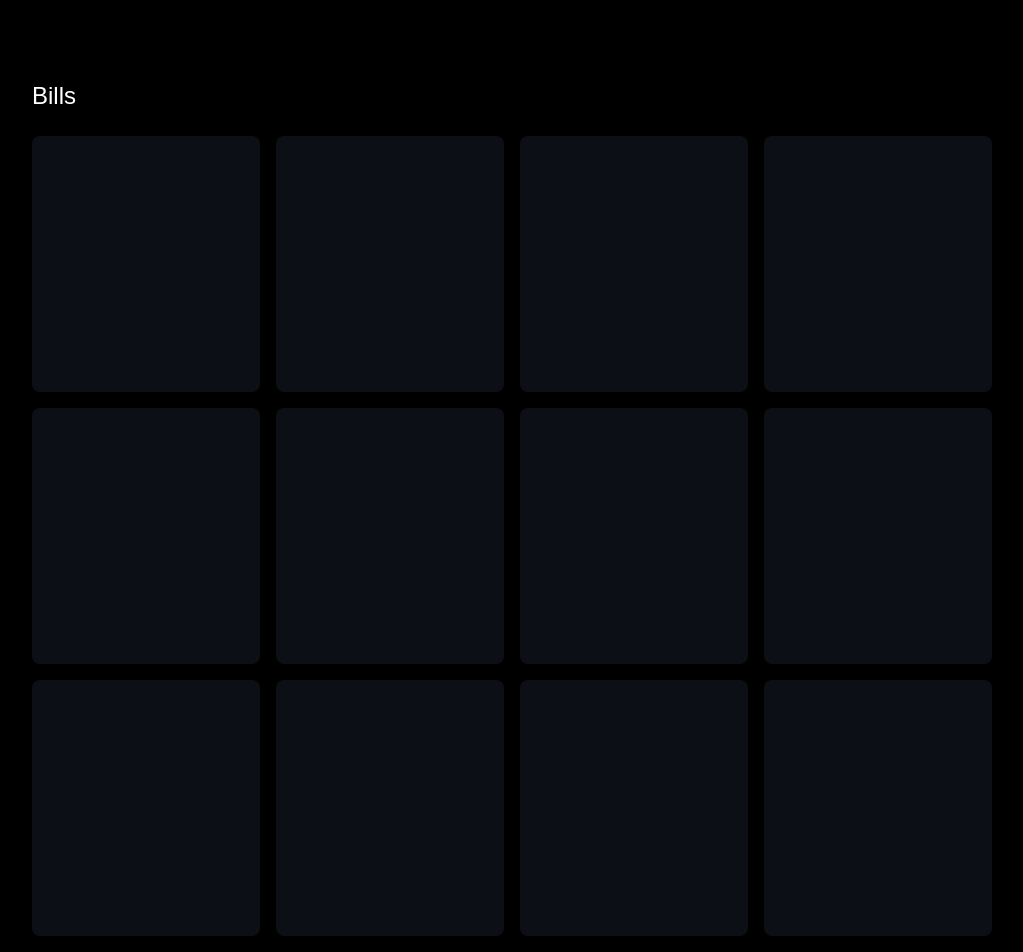
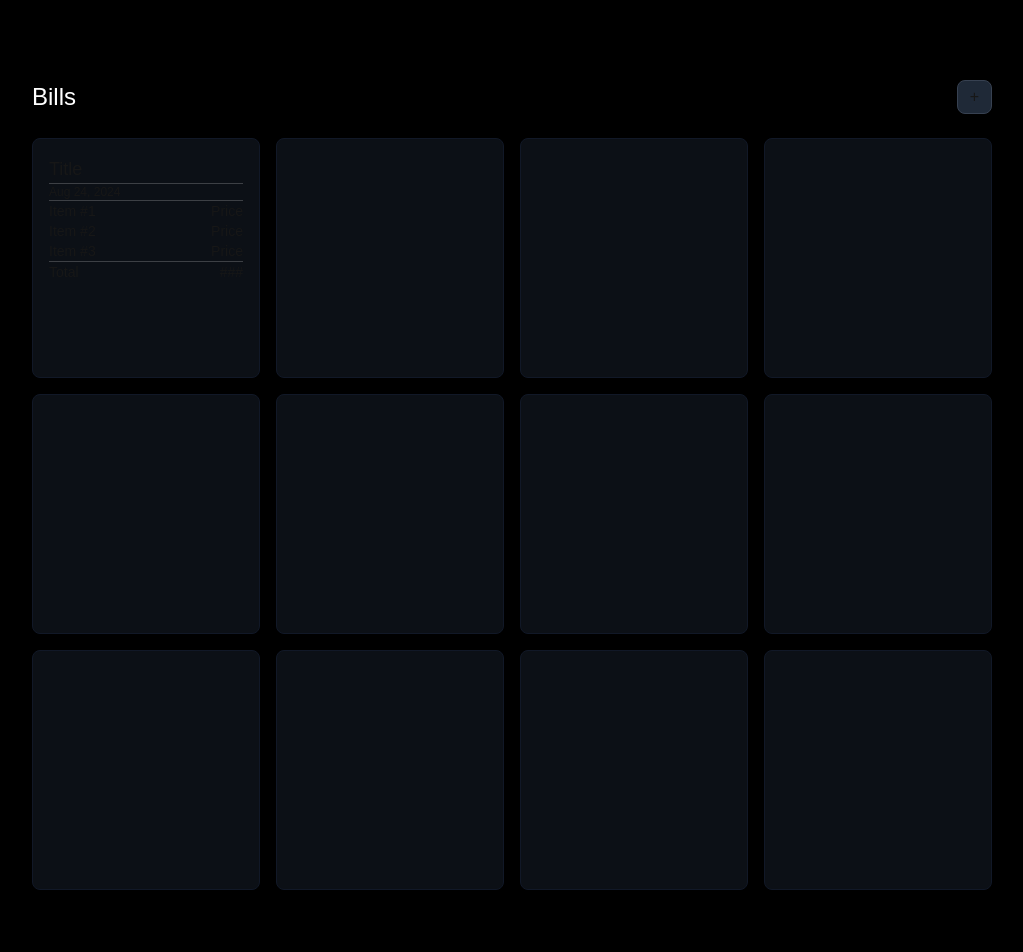
Before and after one commit to kirpnlbr/halve, a Next.js app: page / in a window 1280 px wide. Shown: the top 952 px of the page, without its empty margins (128-1151 px from the left). Built offline with nearby package versions, Linux system fonts and the light colour scheme.

Commit message:
feat: make bill grid responsive

```diff
--- a/app/page.tsx
+++ b/app/page.tsx
@@ -2,20 +2,54 @@ export default function Home() {
   return (
     <div className="max-w-5xl mx-auto pt-20 pb-20 px-8">
       <div className="space-y-6">
-        <h1 className="text-white font-medium text-2xl">Bills</h1>
-        <div className="grid grid-cols-1 md:grid-cols-3 lg:grid-cols-4 gap-4">
-          <div className="bg-gray-800 bg-opacity-40 rounded-lg p-4 h-80 md:h-72 lg:h-64 backdrop-blur-sm hover:bg-opacity-50 transition-all"></div>
-          <div className="bg-gray-800 bg-opacity-40 rounded-lg p-4 h-80 md:h-72 lg:h-64 backdrop-blur-sm hover:bg-opacity-50 transition-all"></div>
-          <div className="bg-gray-800 bg-opacity-40 rounded-lg p-4 h-80 md:h-72 lg:h-64 backdrop-blur-sm hover:bg-opacity-50 transition-all"></div>
-          <div className="bg-gray-800 bg-opacity-40 rounded-lg p-4 h-80 md:h-72 lg:h-64 backdrop-blur-sm hover:bg-opacity-50 transition-all"></div>
-          <div className="bg-gray-800 bg-opacity-40 rounded-lg p-4 h-80 md:h-72 lg:h-64 backdrop-blur-sm hover:bg-opacity-50 transition-all"></div>
-          <div className="bg-gray-800 bg-opacity-40 rounded-lg p-4 h-80 md:h-72 lg:h-64 backdrop-blur-sm hover:bg-opacity-50 transition-all"></div>
-          <div className="bg-gray-800 bg-opacity-40 rounded-lg p-4 h-80 md:h-72 lg:h-64 backdrop-blur-sm hover:bg-opacity-50 transition-all"></div>
-          <div className="bg-gray-800 bg-opacity-40 rounded-lg p-4 h-80 md:h-72 lg:h-64 backdrop-blur-sm hover:bg-opacity-50 transition-all"></div>
-          <div className="bg-gray-800 bg-opacity-40 rounded-lg p-4 h-80 md:h-72 lg:h-64 backdrop-blur-sm hover:bg-opacity-50 transition-all"></div>
-          <div className="bg-gray-800 bg-opacity-40 rounded-lg p-4 h-80 md:h-72 lg:h-64 backdrop-blur-sm hover:bg-opacity-50 transition-all"></div>
-          <div className="bg-gray-800 bg-opacity-40 rounded-lg p-4 h-80 md:h-72 lg:h-64 backdrop-blur-sm hover:bg-opacity-50 transition-all"></div>
-          <div className="bg-gray-800 bg-opacity-40 rounded-lg p-4 h-80 md:h-72 lg:h-64 backdrop-blur-sm hover:bg-opacity-50 transition-all"></div>
+
+        {/* Bills - header bar */}
+        <div className="flex items-center justify-between">
+          <h1 className="text-white font-medium text-2xl">Bills</h1>
+          <button className="rounded-lg bg-gray-800 border border-gray-700 px-3 py-1 hover:bg-opacity-90 transition-opacity">+</button>
+        </div>
+
+        {/* Grid for receipts */}
+        <div className="grid grid-cols-2 sm:grid-cols-3 lg:grid-cols-4 gap-4">
+
+          {/* Receipts */}
+          <div className="bg-gray-800 bg-opacity-40 border border-gray-900 rounded-lg p-4 h-52 md:h-72 lg:h-60 backdrop-blur-sm hover:bg-opacity-50 transition-all">
+
+            {/* Upper half containing title and date */}
+            <h2 className="text-md sm:text-lg">Title</h2>
+            <hr className="border-t border-white border-opacity-20" />
+            <p className="text-xs">Aug 24, 2024</p>
+            <hr className="border-t border-white border-opacity-20" />
+
+            {/* Middle containing item details */}
+            <div className="grid grid-cols-2 text-sm sm:text-md">
+              <p>Item #1</p>
+              <p className="text-right">Price</p>
+              <p>Item #2</p>
+              <p className="text-right">Price</p>
+              <p>Item #3</p>
+              <p className="text-right">Price</p>
+            </div>
+
+            {/* Lower half containing total amount */}
+            <hr className="border-t border-white border-opacity-20" />
+            <div className="grid grid-cols-2 text-sm sm:text-md">
+              <p>Total</p>
+              <p className="text-right">###</p>
+            </div>
+          </div>
+
+          <div className="bg-gray-800 bg-opacity-40 border border-gray-900 rounded-lg p-4 h-52 md:h-72 lg:h-60 backdrop-blur-sm hover:bg-opacity-50 transition-all"></div>
+          <div className="bg-gray-800 bg-opacity-40 border border-gray-900 rounded-lg p-4 h-52 md:h-72 lg:h-60 backdrop-blur-sm hover:bg-opacity-50 transition-all"></div>
+          <div className="bg-gray-800 bg-opacity-40 border border-gray-900 rounded-lg p-4 h-52 md:h-72 lg:h-60 backdrop-blur-sm hover:bg-opacity-50 transition-all"></div>
+          <div className="bg-gray-800 bg-opacity-40 border border-gray-900 rounded-lg p-4 h-52 md:h-72 lg:h-60 backdrop-blur-sm hover:bg-opacity-50 transition-all"></div>
+          <div className="bg-gray-800 bg-opacity-40 border border-gray-900 rounded-lg p-4 h-52 md:h-72 lg:h-60 backdrop-blur-sm hover:bg-opacity-50 transition-all"></div>
+          <div className="bg-gray-800 bg-opacity-40 border border-gray-900 rounded-lg p-4 h-52 md:h-72 lg:h-60 backdrop-blur-sm hover:bg-opacity-50 transition-all"></div>
+          <div className="bg-gray-800 bg-opacity-40 border border-gray-900 rounded-lg p-4 h-52 md:h-72 lg:h-60 backdrop-blur-sm hover:bg-opacity-50 transition-all"></div>
+          <div className="bg-gray-800 bg-opacity-40 border border-gray-900 rounded-lg p-4 h-52 md:h-72 lg:h-60 backdrop-blur-sm hover:bg-opacity-50 transition-all"></div>
+          <div className="bg-gray-800 bg-opacity-40 border border-gray-900 rounded-lg p-4 h-52 md:h-72 lg:h-60 backdrop-blur-sm hover:bg-opacity-50 transition-all"></div>
+          <div className="bg-gray-800 bg-opacity-40 border border-gray-900 rounded-lg p-4 h-52 md:h-72 lg:h-60 backdrop-blur-sm hover:bg-opacity-50 transition-all"></div>
+          <div className="bg-gray-800 bg-opacity-40 border border-gray-900 rounded-lg p-4 h-52 md:h-72 lg:h-60 backdrop-blur-sm hover:bg-opacity-50 transition-all"></div>
         </div>
       </div>
     </div>
```
